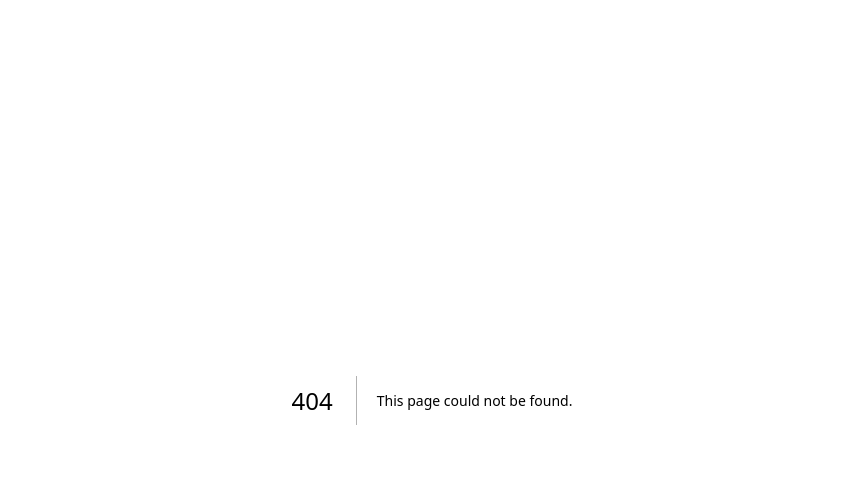
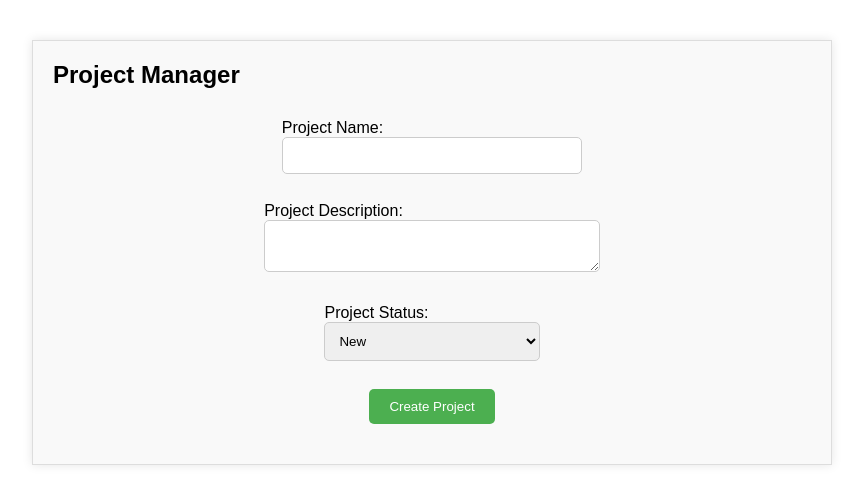
Before and after one commit to FloresCnzls/GestorProyectos, a Next.js app: page /projectmanager-role in a window 1280 px wide. Before the commit this address had no page. Shown: the top 504 px of the page, without its empty margins (208-1071 px from the left). Built offline with nearby package versions, Linux system fonts and the light colour scheme.

Commit message:
Creating the project manager module
This is a protoype of the functionality of the project manager module

```diff
--- /dev/null
+++ b/src/app/projectmanager-role/ProjectForm.js
@@ -0,0 +1,134 @@
+'use client';
+import React, { useState } from "react";
+import styles from "./projectmanager-role.module.css";
+
+const ProjectForm =  () => {
+
+    const [projects, setProjects] = useState([]);
+    const [newProject, setNewProject] = useState({name: '', description: '', status: 'New', progress: 0});
+    const [editingProject, setEditingProject] = useState(null);
+    const [editMode, setEditMode] = useState(false);
+
+    const handleSubmit = (event) => {
+        event.preventDefault();
+        if (editMode) {
+            const updatedProjects = projects.map((project, index) => {
+                if (index === editingProject) {
+                    return newProject;
+                }
+                return project;
+            });
+            setProjects(updatedProjects);
+            setEditMode(false);
+        } else {
+            setProjects([...projects, newProject]);
+        }
+        setNewProject({name: '', description: '', status: 'New', progress: 0});
+    };
+
+    const handleInputChange = (event) => {
+        const { name, value } = event.target;
+        if (name === 'progress') {
+            const progressValue = Math.max(0, Math.min(100, parseInt(value)));
+            setNewProject({ ...newProject, [name]: progressValue });
+        } else {
+            setNewProject({ ...newProject, [name]: value });
+        }
+    };
+
+    const handleDeleteProject = (index) => {
+        setProjects(projects.filter((projects, i) => i !== index));
+    };
+
+    const handleEditProject = (index) => {
+        setEditingProject(index);
+        setEditMode(true);
+        const projectToEdit = projects[index];
+        setNewProject(projectToEdit);
+    };
+
+    const handleUpdateStatus = (index, status) => {
+        const updatedProjects = projects.map((project, i) => {
+            if (i === index) {
+                return { ...project, status };
+            }
+            return project;
+        });
+        setProjects(updatedProjects);
+    };
+
+    const handleUpdateProgress = (index, progress) => {
+        const updatedProgress = Math.max(0, Math.min(100, parseInt(progress)));
+        const updatedProjects = projects.map((project, i) => {
+            if (i === index) {
+                if (updatedProgress === 100) {
+                    return { ...project, progress: updatedProgress, status: 'Completed' };
+                } else {
+                    return { ...project, progress: updatedProgress };
+                }
+            }
+            return project;
+        });
+        setProjects(updatedProjects);
+    };
+
+    return (
+        <div className={styles.container}>
+        <h1 className={styles.title}>Project Manager</h1>
+        <form onSubmit={handleSubmit} className={styles.form}>
+          <label className={styles.label}>
+            Project Name:
+            <input type="text" name="name" value={newProject.name} onChange={handleInputChange} className={styles.input} />
+          </label>
+          <br />
+          <label className={styles.label}>
+            Project Description:
+            <textarea name="description" value={newProject.description} onChange={handleInputChange} className={styles.textarea} />
+          </label>
+          <br />
+          <label className={styles.label}>
+            Project Status:
+            <select name="status" value={newProject.status} onChange={handleInputChange} className={styles.select}>
+              <option value="New">New</option>
+              <option value="In Progress">In Progress</option>
+              <option value="On Hold">On Hold</option>
+              <option value="Completed">Completed</option>
+            </select>
+          </label>
+          <br />
+          {editMode ? (
+            <button type="submit" className={styles.submitbutton}>Update Project</button>
+          ) : (
+            <button type="submit" className={styles.submitbutton}>Create Project</button>
+          )}
+        </form>
+        <ul className={styles.projectlist}>
+          {projects.map((project, index) => (
+            <li key={index} className={styles.projectsitem}>
+              <h2 className={styles.projecttitle}>{project.name}</h2>
+              <p className={styles.projectdescription}>{project.description}</p>
+              <p className={styles.projectstatus}>Status: {project.status}</p>
+              {project.status === 'In Progress' && (
+                <div className={styles.progressbar}>
+                  <div style={{ width: `${project.progress}%` }} className={styles.progressbarinner} />
+                  <p>{project.progress}%</p>
+                </div>
+              )}
+              <button onClick={() => handleDeleteProject(index)} className={styles.deletebutton}>Delete</button>
+              <button onClick={() => handleEditProject(index)} className={styles.editbutton}>Edit</button>
+              <button onClick={() => handleUpdateStatus(index, 'In Progress')} className={styles.updatestatusbutton}>Start Progress</button>
+              <button onClick={() => handleUpdateStatus(index, 'On Hold')} className={styles.updatestatusbutton}>Put On Hold</button>
+              {project.status !== 'Completed' && (
+                <button onClick={() => handleUpdateStatus(index, 'Completed')} className={styles.updatestatusbutton}>Complete</button>
+              )}
+              {project.status === 'In Progress' && (
+                <input type="number" value={project.progress} onChange={(e) => handleUpdateProgress(index, e.target.value)} className={styles.progressinput} />
+              )}
+            </li>
+          ))}
+        </ul>
+      </div>
+    );
+}
+
+export default ProjectForm;
--- /dev/null
+++ b/src/app/projectmanager-role/page.js
@@ -0,0 +1,11 @@
+'use client';
+import React from 'react';
+import ProjectForm from './ProjectForm';
+
+ export default function  App() {
+  return (
+    <div>
+      <ProjectForm />
+    </div>
+  );
+};
--- /dev/null
+++ b/src/app/projectmanager-role/projectmanager-role.module.css
@@ -0,0 +1,117 @@
+.container {
+    max-width: 800px;
+    margin: 40px auto;
+    padding: 20px;
+    background-color: #f9f9f9;
+    border: 1px solid #ddd;
+    box-shadow: 0 0 10px rgba(0, 0, 0, 0.1);
+  }
+
+  .title {
+    font-size: 24px;
+    font-weight: bold;
+    margin-bottom: 10px;
+    color: black;
+  }
+
+  .form {
+    display: flex;
+    flex-direction: column;
+    align-items: center;
+    padding: 20px;
+  }
+
+  .label {
+    margin-bottom: 10px;
+    color: black;
+  }
+
+  .input, .textarea, .select {
+    padding: 10px;
+    border: 1px solid #ccc;
+    border-radius: 5px;
+    width: 100%;
+  }
+
+  .input:focus, .textarea:focus, .select:focus {
+    border-color: #aaa;
+    box-shadow: 0 0 10px rgba(0, 0, 0, 0.1);
+  }
+
+  .submitbutton {
+    background-color: #4CAF50;
+    color: #fff;
+    padding: 10px 20px;
+    border: none;
+    border-radius: 5px;
+    cursor: pointer;
+  }
+
+  .submitbutton:hover {
+    background-color: #3e8e41;
+  }
+
+  .projectlist {
+    list-style: none;
+    padding: 0;
+    margin: 0;
+  }
+
+  .projectsitem {
+    padding: 20px;
+    border-bottom: 1px solid #ddd;
+  }
+
+  .projecttitle {
+    font-size: 18px;
+    font-weight: bold;
+    margin-bottom: 10px;
+    color: black;
+  }
+
+  .projectdescription {
+    margin-bottom: 10px;
+    color: black;
+  }
+
+  .projectstatus {
+    font-size: 14px;
+    color: #666;
+    margin-bottom: 10px;
+  }
+
+  .progressbar {
+    width: 100%;
+    height: 20px;
+    background-color: #f9f9f9;
+    border: 1px solid #ddd;
+    border-radius: 5px;
+    margin-bottom: 10px;
+  }
+
+  .progressbarinner {
+    height: 100%;
+    background-color: #4CAF50;
+    width: 0%;
+    transition: width 0.5s;
+  }
+
+  .progressinput {
+    padding: 10px;
+    border: 1px solid #ccc;
+    border-radius: 5px;
+    width: 50px;
+  }
+
+  .deletebutton, .editbutton, .updatestatusbutton {
+    background-color: #fff;
+    color: #333;
+    padding: 10px 20px;
+    border: none;
+    border-radius: 5px;
+    cursor: pointer;
+  }
+
+  .deletebutton:hover, .editbutton:hover, .updatestatusbutton:hover {
+    background-color: #f9f9f9;
+  }
```
